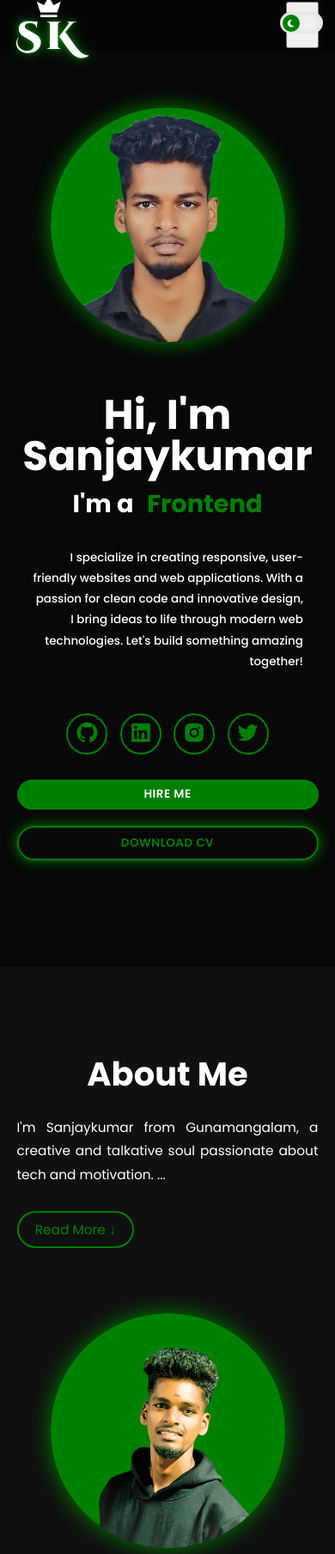
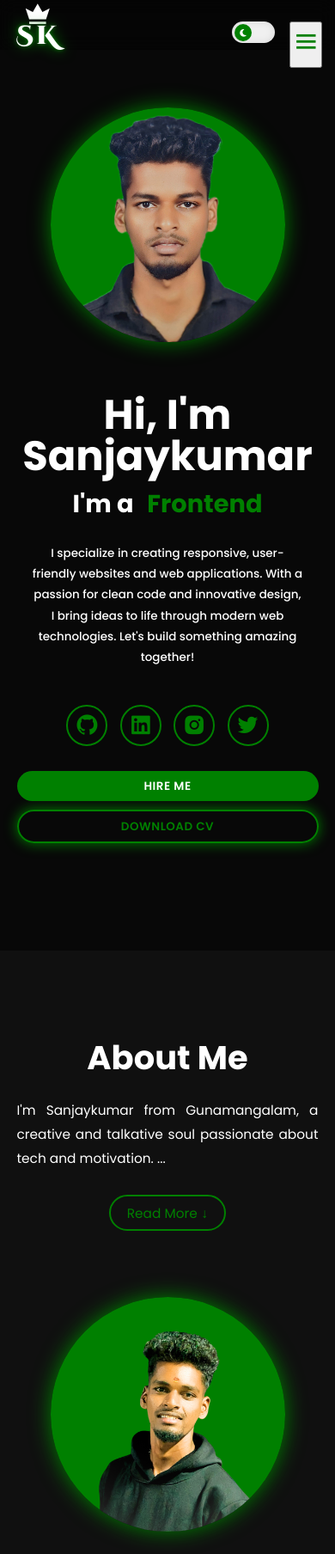
Before and after one commit to Sanjaykumar-tech/portfolio, a plain HTML site: page index.html in a window 390 px wide. Shown: the top 1808 px of the page at 86% size. Drawn offline with nearby package versions, Linux system fonts and the light colour scheme.

Commit message:
Fix mobile view: header, home, buttons aligned properly

```diff
--- a/style.css
+++ b/style.css
@@ -1255,6 +1255,69 @@ textarea:focus:invalid {
 }
 
 @media (max-width: 768px) {
+
+.logo .logo-stack .sk-text {
+    font-size: 3rem !important;
+    letter-spacing: 3px;
+  }
+
+  #menu-icon {
+    position: absolute;
+    right: 15px;
+    top: 25px;
+  }
+
+  .theme-toggle {
+    right: 70px;
+    top: 25px;
+  }
+}
+
+.home-content {
+    text-align: center;
+    align-items: center;
+  }
+
+  .typing-wrapper {
+    justify-content: center;
+  }
+
+  .home-content p {
+    text-align: center;
+    max-width: 90%;
+    margin: 1.5rem auto;
+  }
+
+  .btn-group {
+    flex-direction: column;
+    gap: 1rem;
+  }
+
+  .btn-group a {
+    width: 100%;
+    text-align: center;
+  }
+
+  .read-more-btn {
+    margin: 1.5rem auto 0;
+    display: block;
+    width: fit-content;
+  }
+
+  .navbar.active {
+    width: 100%;
+    left: 0;
+    transform: none;
+    border-radius: 0;
+    border: none;
+    border-top: 2px solid var(--main-color);
+  }
+
+  .navbar a {
+    padding: 1.5rem;
+    text-align: center;
+  }
+
   /* === Mobile Header === */
   :root { --header-height: 7rem; }
   .header { padding: 1.5rem 5%; }
```
